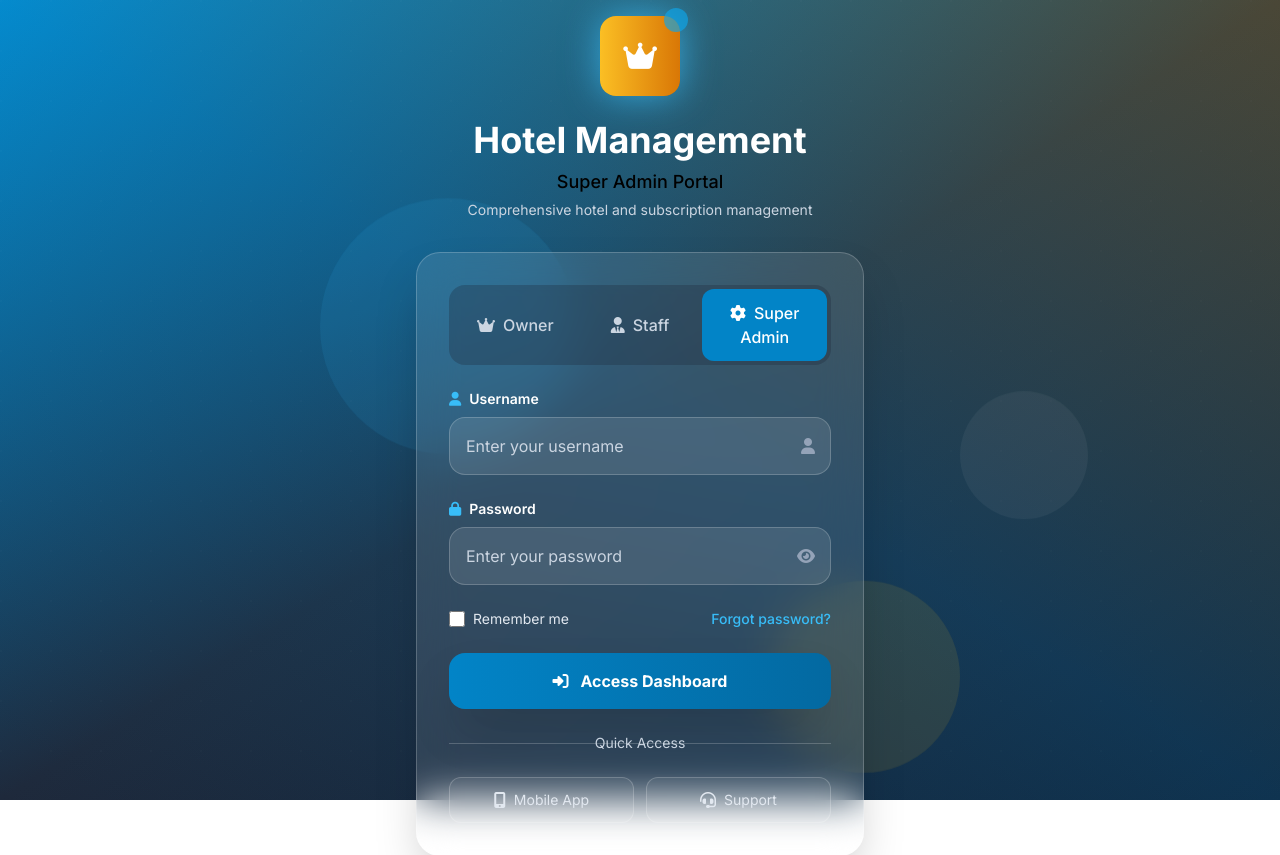
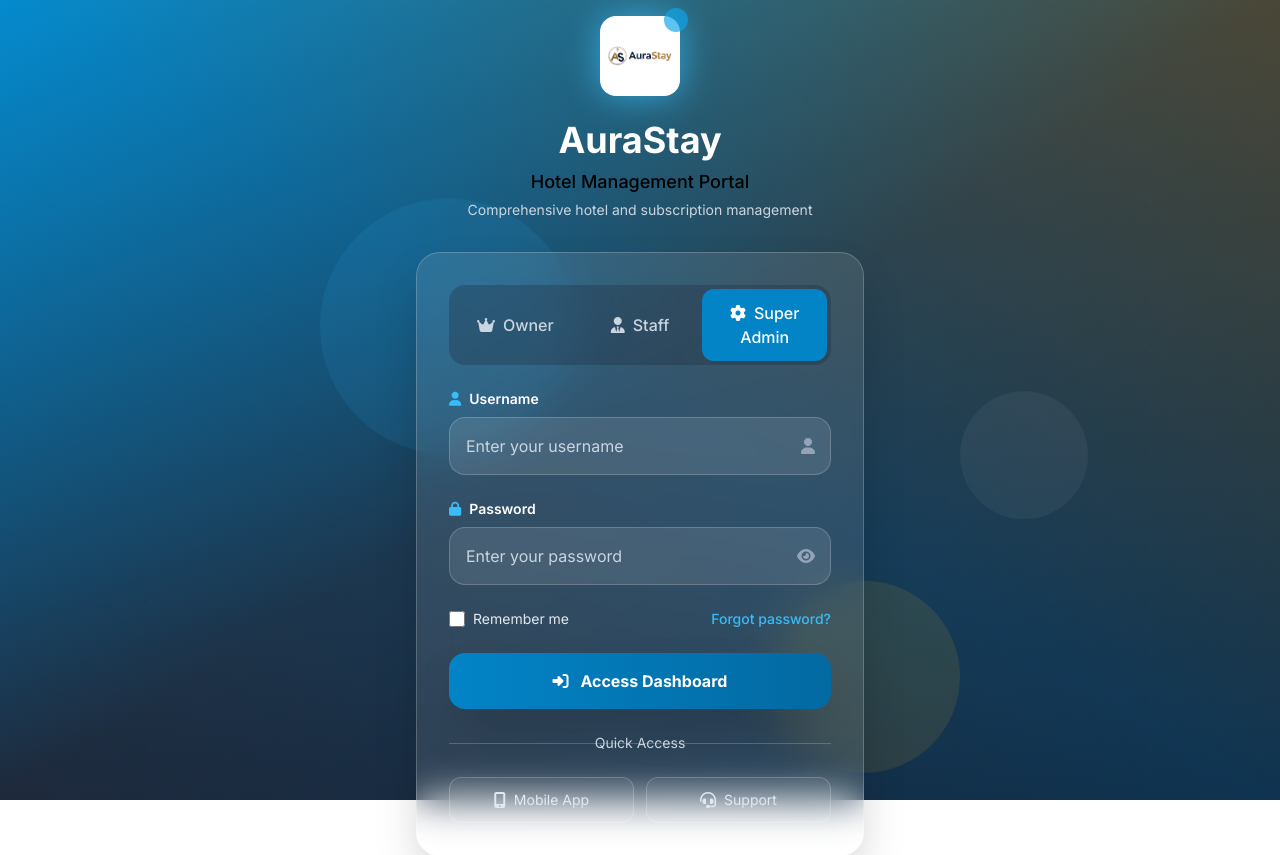
Before and after one commit to Momin9/hotel_management, a Django app: page /login/ in a window 1280 px wide. Shown: the top 855 px of the page. Run offline with Django 4.2, Linux system fonts and the light colour scheme; parts of the project's set-up code (start-up, migrations or seed data) failed here and were passed over; some libraries are stand-ins or nearby versions.

Commit message:
Update login page with role-based access, AuraStay logo, and proper redirects

```diff
--- a/accounts/views.py
+++ b/accounts/views.py
@@ -114,22 +114,33 @@ def contact_form(request):
     return redirect('accounts:landing')
 
 def custom_login(request):
-    """Custom login view with subscription access control"""
+    """Custom login view with role-based access control"""
     if request.user.is_authenticated:
         return redirect('accounts:dashboard')
 
     if request.method == 'POST':
         username = request.POST.get('username')
         password = request.POST.get('password')
+        login_role = request.POST.get('login_role', 'admin')
 
         user = authenticate(request, username=username, password=password)
         if user is not None:
+            # Role-based access validation
+            if login_role == 'admin' and not user.is_superuser:
+                messages.error(request, 'Access denied. Super Admin credentials required.')
+                return render(request, 'accounts/login_luxury.html')
+            elif login_role == 'owner' and user.role != 'Owner':
+                messages.error(request, 'Access denied. Hotel Owner credentials required.')
+                return render(request, 'accounts/login_luxury.html')
+            elif login_role == 'staff' and user.role not in ['Staff', 'Manager']:
+                messages.error(request, 'Access denied. Staff credentials required.')
+                return render(request, 'accounts/login_luxury.html')
+
             # Check subscription status for non-superusers
             if not user.is_superuser:
                 subscription_active = check_user_subscription_status(user)
                 if not subscription_active:
                     messages.error(request, 'Your subscription has expired or is inactive. Please contact administrator.')
-                    # Create notification for admin
                     create_admin_notification(
                         f'Login attempt blocked: {user.get_full_name()} - Inactive subscription',
                         'warning'
@@ -137,7 +148,14 @@ def custom_login(request):
                     return render(request, 'accounts/login_luxury.html')
 
             login(request, user)
-            return redirect('accounts:dashboard')
+
+            # Role-based redirect
+            if user.is_superuser:
+                return redirect('accounts:super_admin_dashboard')
+            elif user.role == 'Owner':
+                return redirect('accounts:owner_dashboard')
+            else:
+                return redirect('accounts:employee_dashboard')
         else:
             messages.error(request, 'Invalid username or password.')
 
--- a/templates/accounts/login_luxury.html
+++ b/templates/accounts/login_luxury.html
@@ -1,9 +1,11 @@
+{% load static %}
 <!DOCTYPE html>
 <html lang="en" class="h-full">
 <head>
     <meta charset="UTF-8">
     <meta name="viewport" content="width=device-width, initial-scale=1.0">
-    <title>Admin Login - Hotel Management Platform</title>
+    <title>AuraStay - Hotel Management Login</title>
+    <link rel="icon" type="image/png" href="{% static 'images/logo/aurastay-logo.png' %}">
     <script src="https://cdn.tailwindcss.com"></script>
     <link href="https://cdnjs.cloudflare.com/ajax/libs/font-awesome/6.4.0/css/all.min.css" rel="stylesheet">
     <link href="https://fonts.googleapis.com/css2?family=Inter:wght@300;400;500;600;700;800;900&display=swap" rel="stylesheet">
@@ -107,13 +109,13 @@
             <!-- Logo Section -->
             <div class="text-center mb-8 animate-fade-in">
                 <div class="relative inline-block">
-                    <div class="w-20 h-20 mx-auto bg-gradient-to-r from-gold-400 to-gold-600 rounded-2xl flex items-center justify-center luxury-shadow animate-glow">
-                        <i class="fas fa-crown text-3xl text-white"></i>
+                    <div class="w-20 h-20 mx-auto bg-white rounded-2xl flex items-center justify-center luxury-shadow animate-glow p-2">
+                        <img src="{% static 'images/logo/aurastay-logo.png' %}" alt="AuraStay" class="w-full h-full object-contain">
                     </div>
                     <div class="absolute -top-2 -right-2 w-6 h-6 bg-royal-500 rounded-full animate-pulse"></div>
                 </div>
-                <h1 class="mt-6 text-4xl font-bold text-white">Hotel Management</h1>
-                <p class="mt-2 text-lg text-royal-200 font-medium">Super Admin Portal</p>
+                <h1 class="mt-6 text-4xl font-bold text-white">AuraStay</h1>
+                <p class="mt-2 text-lg text-royal-200 font-medium" id="portalTitle">Hotel Management Portal</p>
                 <p class="mt-1 text-sm text-luxury-300">Comprehensive hotel and subscription management</p>
             </div>
 
@@ -122,16 +124,17 @@
                 <!-- Role Selector -->
                 <div class="mb-6">
                     <div class="flex rounded-2xl bg-luxury-800/30 p-1">
-                        <button class="flex-1 py-3 px-4 rounded-xl text-luxury-300 hover:text-white font-medium transition-all duration-200">
+                        <button type="button" data-role="owner" class="role-btn flex-1 py-3 px-4 rounded-xl text-luxury-300 hover:text-white font-medium transition-all duration-200">
                             <i class="fas fa-crown mr-2"></i>Owner
                         </button>
-                        <button class="flex-1 py-3 px-4 rounded-xl text-luxury-300 hover:text-white font-medium transition-all duration-200">
+                        <button type="button" data-role="staff" class="role-btn flex-1 py-3 px-4 rounded-xl text-luxury-300 hover:text-white font-medium transition-all duration-200">
                             <i class="fas fa-user-tie mr-2"></i>Staff
                         </button>
-                        <button class="flex-1 py-3 px-4 rounded-xl bg-royal-600 text-white font-medium transition-all duration-200">
+                        <button type="button" data-role="admin" class="role-btn flex-1 py-3 px-4 rounded-xl bg-royal-600 text-white font-medium transition-all duration-200">
                             <i class="fas fa-cog mr-2"></i>Super Admin
                         </button>
                     </div>
+                    <input type="hidden" name="login_role" id="loginRole" value="admin">
                 </div>
 
                 <!-- Messages -->
@@ -260,10 +263,18 @@
         }
 
         // Role selector functionality
-        document.querySelectorAll('.flex.rounded-2xl button').forEach(button => {
+        const roleTitles = {
+            'owner': 'Hotel Owner Portal',
+            'staff': 'Staff Management Portal',
+            'admin': 'Super Admin Portal'
+        };
+
+        document.querySelectorAll('.role-btn').forEach(button => {
             button.addEventListener('click', function() {
+                const role = this.getAttribute('data-role');
+
                 // Remove active class from all buttons
-                document.querySelectorAll('.flex.rounded-2xl button').forEach(btn => {
+                document.querySelectorAll('.role-btn').forEach(btn => {
                     btn.classList.remove('bg-royal-600', 'text-white');
                     btn.classList.add('text-luxury-300');
                 });
@@ -271,6 +282,10 @@
                 // Add active class to clicked button
                 this.classList.add('bg-royal-600', 'text-white');
                 this.classList.remove('text-luxury-300');
+
+                // Update hidden input and portal title
+                document.getElementById('loginRole').value = role;
+                document.getElementById('portalTitle').textContent = roleTitles[role];
             });
         });
     </script>
```
